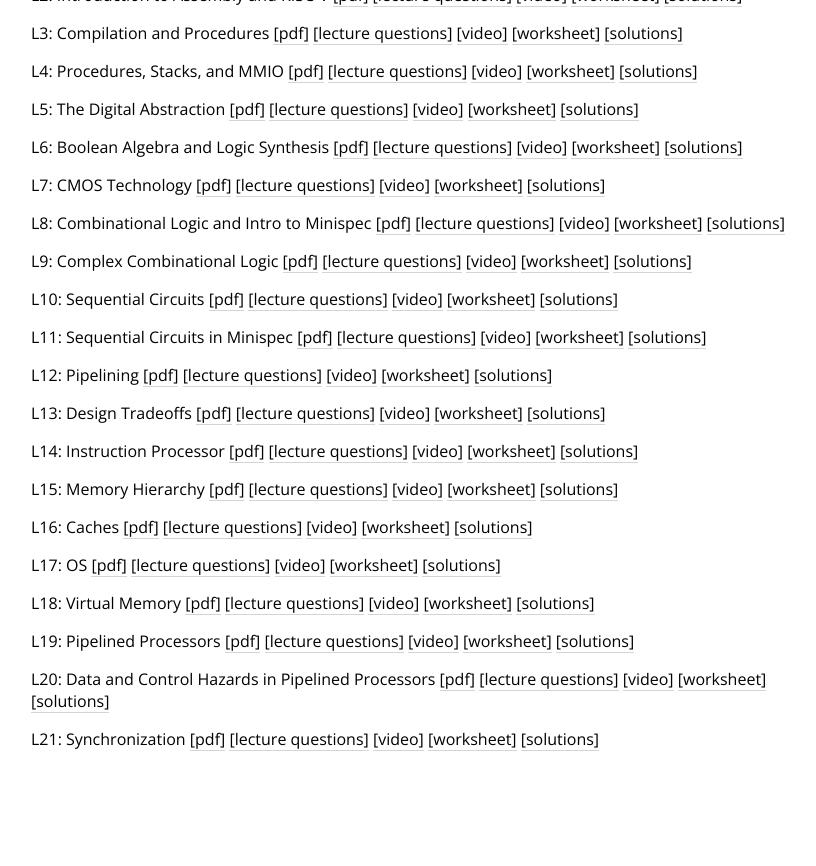
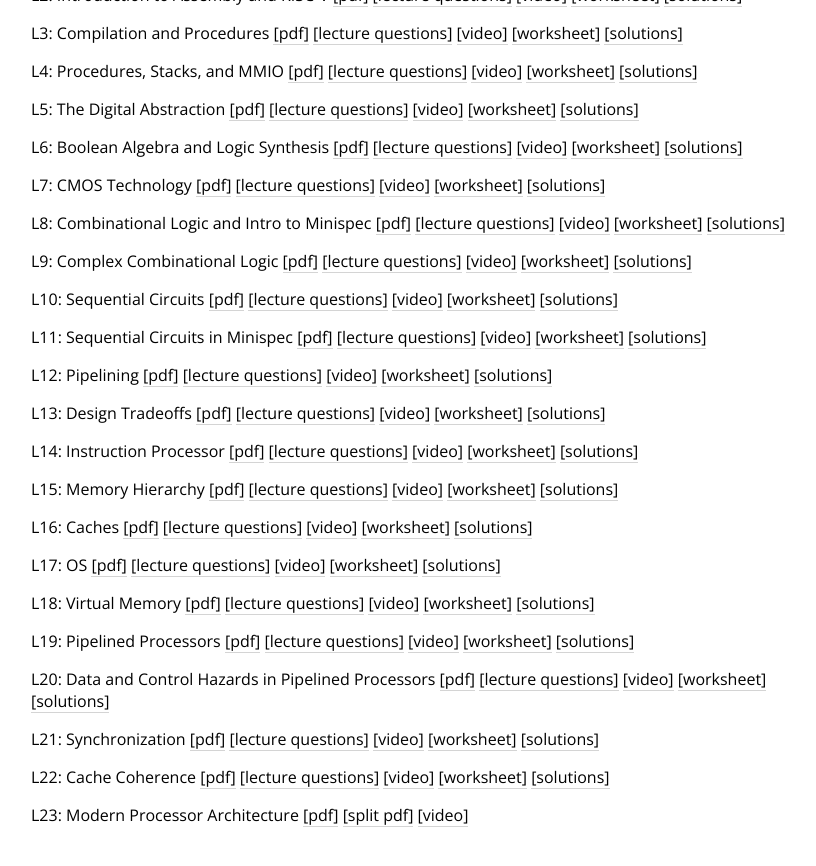
Before and after one commit to chenxuhao/chenxuhao.github.io, a Jekyll site: the page computer-organization/index.html, which Jekyll copies as it is, in a window 1280 px wide and 900 px high, scrolled down 1338 px. Shown: the top 866 px of the window, without its empty margins (249-1065 px from the left). Built offline with Jekyll 4.4.1, drawn with Linux system fonts in a browser that asks for light colours; before the commit the page ends 2162 px from its top, so only the background shows below that.

Commit message:
update lectures

```diff
--- a/computer-organization/index.html
+++ b/computer-organization/index.html
@@ -153,7 +153,8 @@ worth 20 points.</p>
 <p>L19: Pipelined Processors <a href="lectures/L19.pdf">[pdf]</a> <a href="lectures/questions/L19">[lecture questions]</a> <a href="https://www.dropbox.com/sh/685rqluhojgtw1i/AAAU_jeQJ0rBOs_QyN4IJ16-a?dl=0&amp;preview=6.004-2022-Apr-19-Tue.mp4">[video]</a> <a href="lectures/L19.worksheet.pdf">[worksheet]</a> <a href="lectures/L19.ws_solutions.pdf">[solutions]</a></p>
 <p>L20: Data and Control Hazards in Pipelined Processors <a href="lectures/L20.pdf">[pdf]</a> <a href="lectures/questions/L20">[lecture questions]</a> <a href="https://www.dropbox.com/sh/685rqluhojgtw1i/AAAU_jeQJ0rBOs_QyN4IJ16-a?dl=0&amp;preview=6.004-2022-Apr-21-Thu.mp4">[video]</a> <a href="lectures/L20.worksheet.pdf">[worksheet]</a> <a href="lectures/L20.ws_solutions.pdf">[solutions]</a></p>
 <p>L21: Synchronization <a href="lectures/L21.pdf">[pdf]</a> <a href="lectures/questions/L21">[lecture questions]</a> <a href="https://www.dropbox.com/sh/685rqluhojgtw1i/AAAU_jeQJ0rBOs_QyN4IJ16-a?dl=0&amp;preview=6.004-2022-Apr-26-Tue.mp4">[video]</a> <a href="lectures/L21.worksheet.pdf">[worksheet]</a> <a href="lectures/L21.ws_solutions.pdf">[solutions]</a></p>
-
+<p>L22: Cache Coherence <a href="lectures/L22.pdf">[pdf]</a> <a href="lectures/questions/L22">[lecture questions]</a> <a href="https://www.dropbox.com/sh/685rqluhojgtw1i/AAAU_jeQJ0rBOs_QyN4IJ16-a?dl=0&amp;preview=6.004-2022-Apr-28-Thu.mp4">[video]</a> <a href="lectures/L22.worksheet.pdf">[worksheet]</a> <a href="lectures/L22.ws_solutions.pdf">[solutions]</a></p>
+<p>L23: Modern Processor Architecture <a href="lectures/L23.pdf">[pdf]</a> <a href="lectures/L23split.pdf">[split pdf]</a> <a href="https://www.dropbox.com/sh/685rqluhojgtw1i/AAAU_jeQJ0rBOs_QyN4IJ16-a?dl=0&amp;preview=6.004-2022-May-03-Tue.mp4">[video]</a></p>
 </div>
 </body>
 </html>
```
Also changed, not shown: 11 other files.
